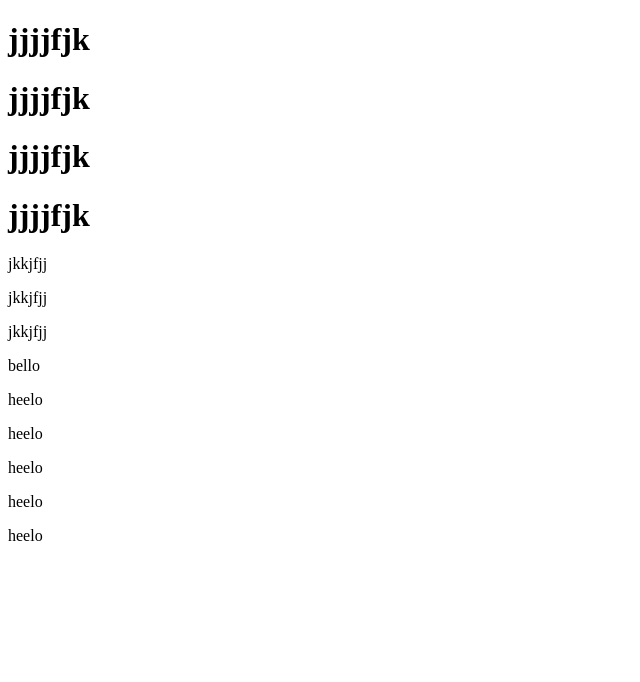
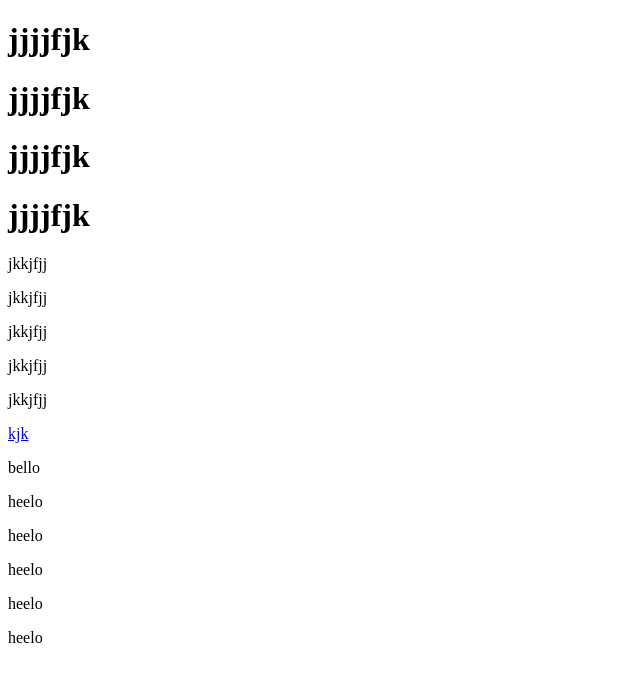
Before and after one commit to muskanv021/Hactoberfest, a plain HTML site: page index.html in a window 1280 px wide. Shown: the whole page, without its empty margins (0-640 px from the left). Drawn offline with Linux system fonts and the light colour scheme.

Commit message:
link added

```diff
--- a/index.html
+++ b/index.html
@@ -14,6 +14,9 @@
     <p>jkkjfjj</p>
     <p>jkkjfjj</p>
     <p>jkkjfjj</p>
+    <p>jkkjfjj</p>
+    <p>jkkjfjj</p>
+    <a href="jjkjkk">kjk</a>
     <p>bello</p>
     <p>heelo</p>
     <p>heelo</p>
```
